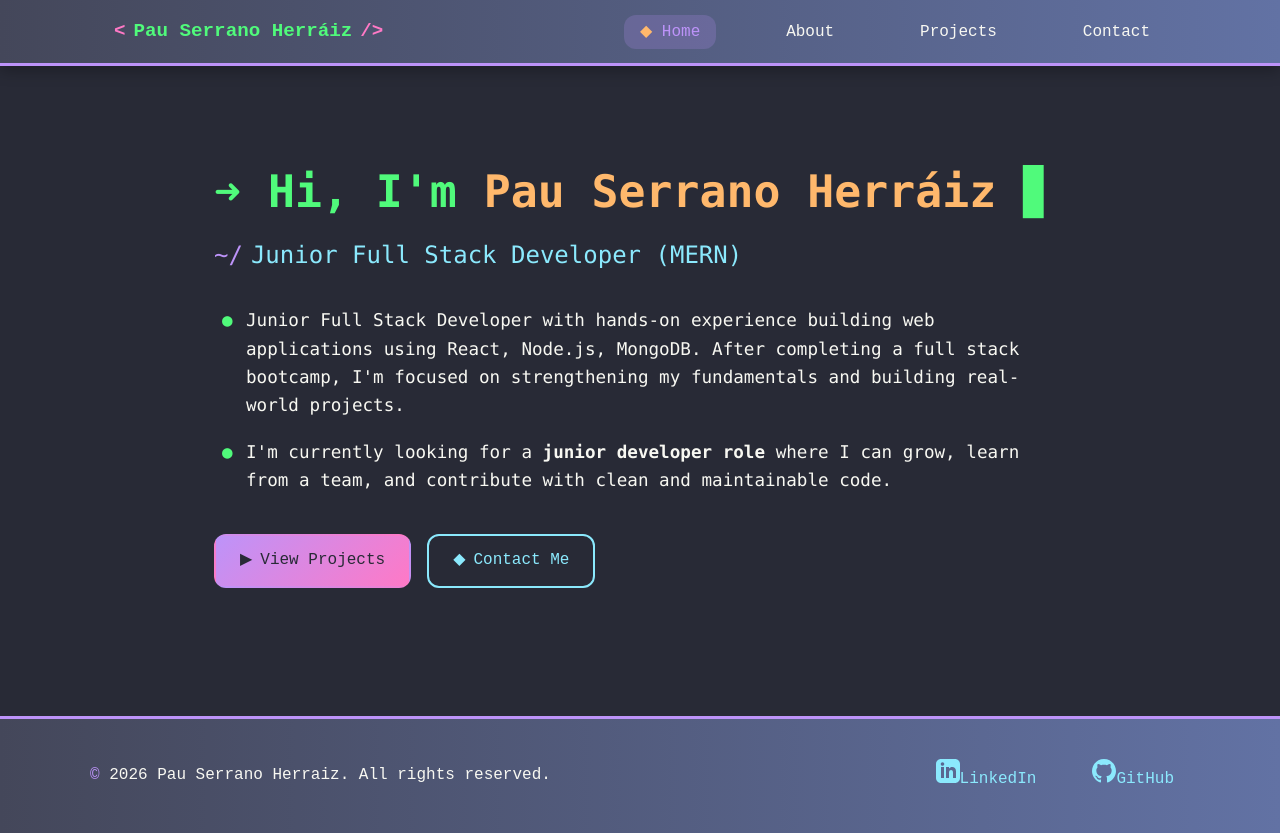
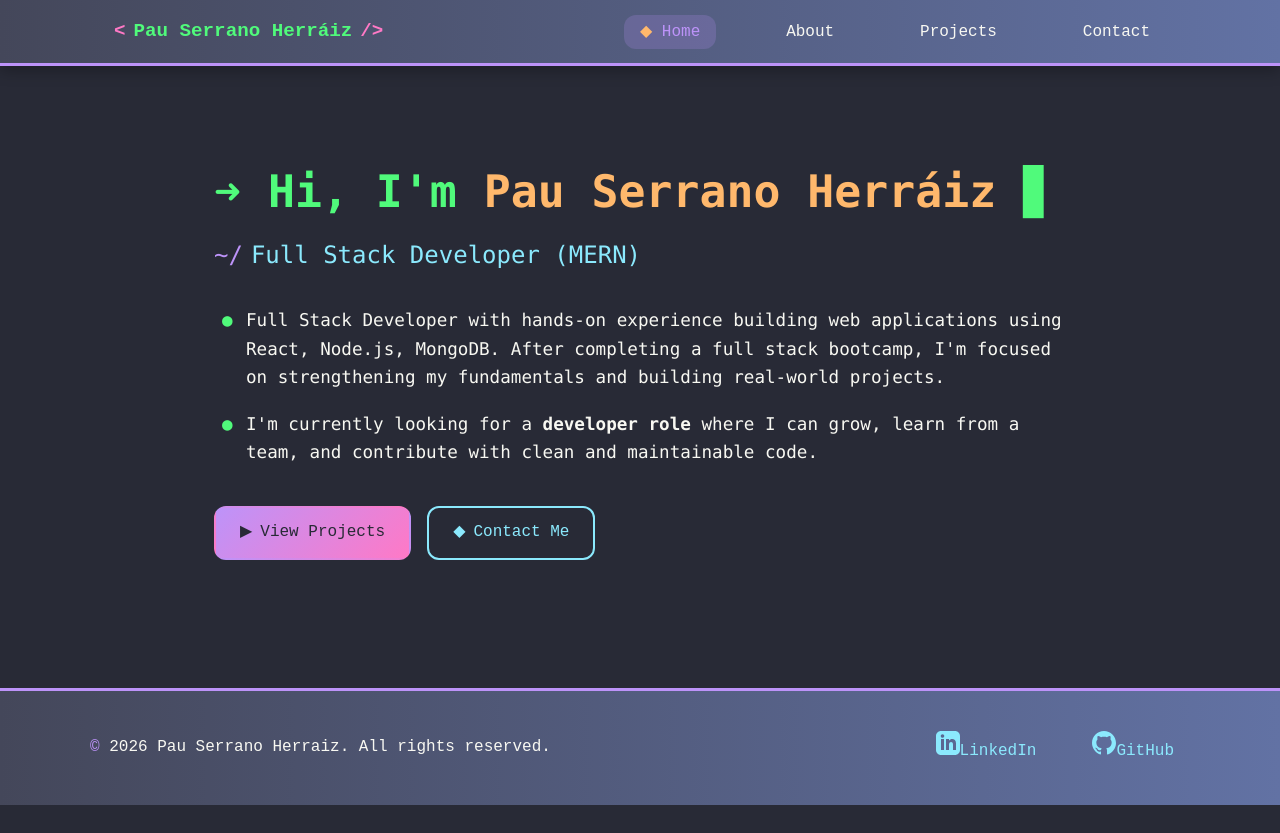
Before and after one commit to PauSerranoHerraiz/portfolio, a React (Vite) app: page / in a window 1280 px wide. After the commit the page ends 805 px from the top, so only its background shows below. Built offline with nearby package versions, Linux system fonts and the light colour scheme.

Commit message:
Minor changes done

```diff
--- a/index.html
+++ b/index.html
@@ -5,12 +5,12 @@
     <link rel="icon" type="image/svg+xml" href="public/PSH2.png" />
     <meta name="viewport" content="width=device-width, initial-scale=1.0" />
 
-    <meta name="description" content="Pau Serrano - Junior Full Stack Developer specializing in MERN stack. View my portfolio of web applications built with React, Node.js, and MongoDB." />
+    <meta name="description" content="Pau Serrano - Full Stack Developer specializing in MERN stack. View my portfolio of web applications built with React, Node.js, and MongoDB." />
     <meta name="keywords" content="full stack developer, MERN stack, React developer, Node.js, MongoDB, JavaScript, web developer portfolio" />
     <meta name="author" content="Pau Serrano" />
 
     <meta property="og:title" content="Pau Serrano - Full Stack Developer Portfolio" />
-    <meta property="og:description" content="Junior Full Stack Developer specializing in MERN stack development" />
+    <meta property="og:description" content="Full Stack Developer specializing in MERN stack development" />
     <meta property="og:type" content="website" />
 
     <title>Pau Serrano - Full Stack Developer Portfolio</title>
--- a/src/pages/About.jsx
+++ b/src/pages/About.jsx
@@ -17,7 +17,7 @@ function About() {
       <h1>About Me</h1>
 
       <p>
-        I'm a Junior Full Stack Developer based in Spain, passionate about building
+        I'm a Full Stack Developer based in Spain, passionate about building
         clean and functional web applications using modern technologies.
       </p>
 
@@ -29,7 +29,7 @@ function About() {
       </p>
 
       <p>
-        I'm actively seeking a junior developer position where I can contribute to
+        I'm actively seeking a developer position where I can contribute to
         meaningful projects, learn from experienced developers, and grow within a
         collaborative team environment.
       </p>
--- a/src/pages/Home.jsx
+++ b/src/pages/Home.jsx
@@ -7,17 +7,17 @@ function Home() {
         Hi, I'm <span className="highlight">Pau Serrano Herráiz</span>
       </h1>
 
-      <h2>Junior Full Stack Developer (MERN)</h2>
+      <h2>Full Stack Developer (MERN)</h2>
 
       <p>
-        Junior Full Stack Developer with hands-on experience building web
+        Full Stack Developer with hands-on experience building web
         applications using React, Node.js, MongoDB.
         After completing a full stack bootcamp, I'm focused on strengthening
         my fundamentals and building real-world projects.
       </p>
 
       <p>
-        I'm currently looking for a <strong>junior developer role</strong> where
+        I'm currently looking for a <strong>developer role</strong> where
         I can grow, learn from a team, and contribute with clean and maintainable code.
       </p>
 
```
Also changed, not shown: 1 other file (tests, documents, lock files or other folders).
